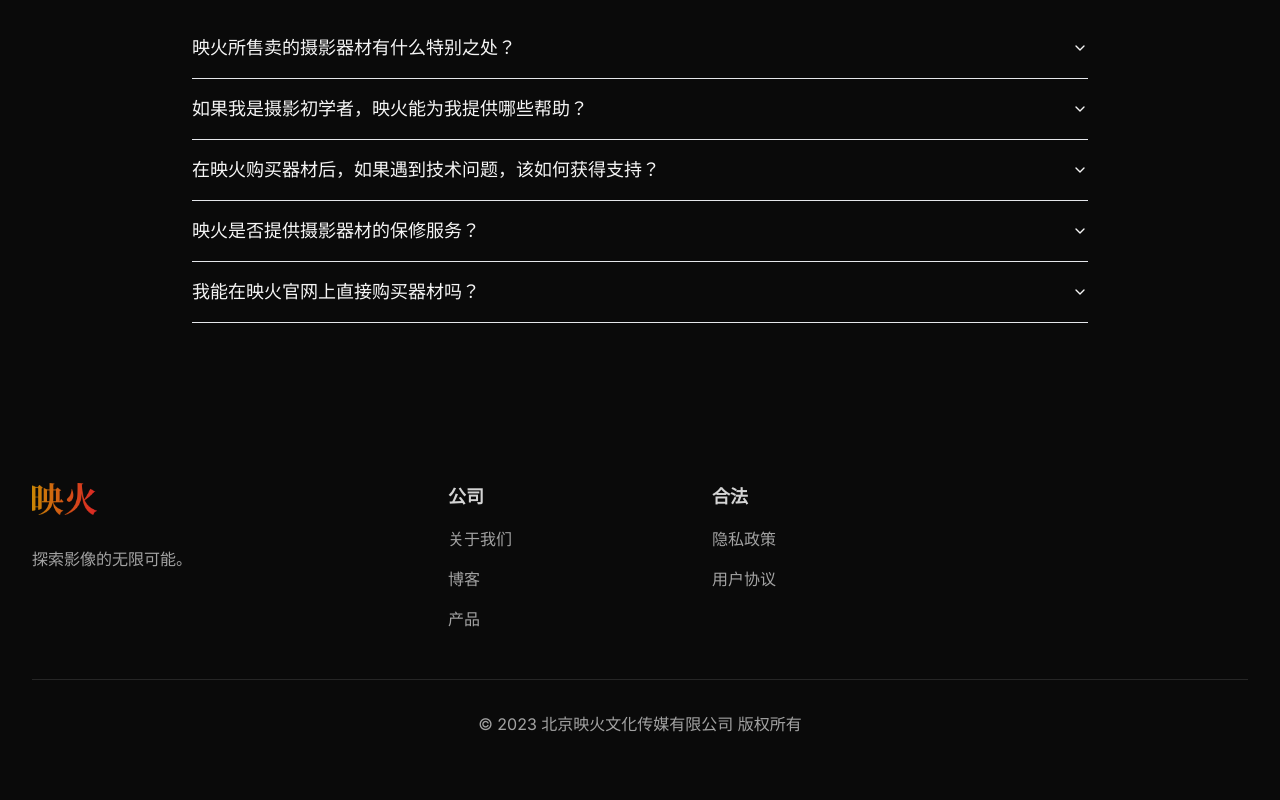
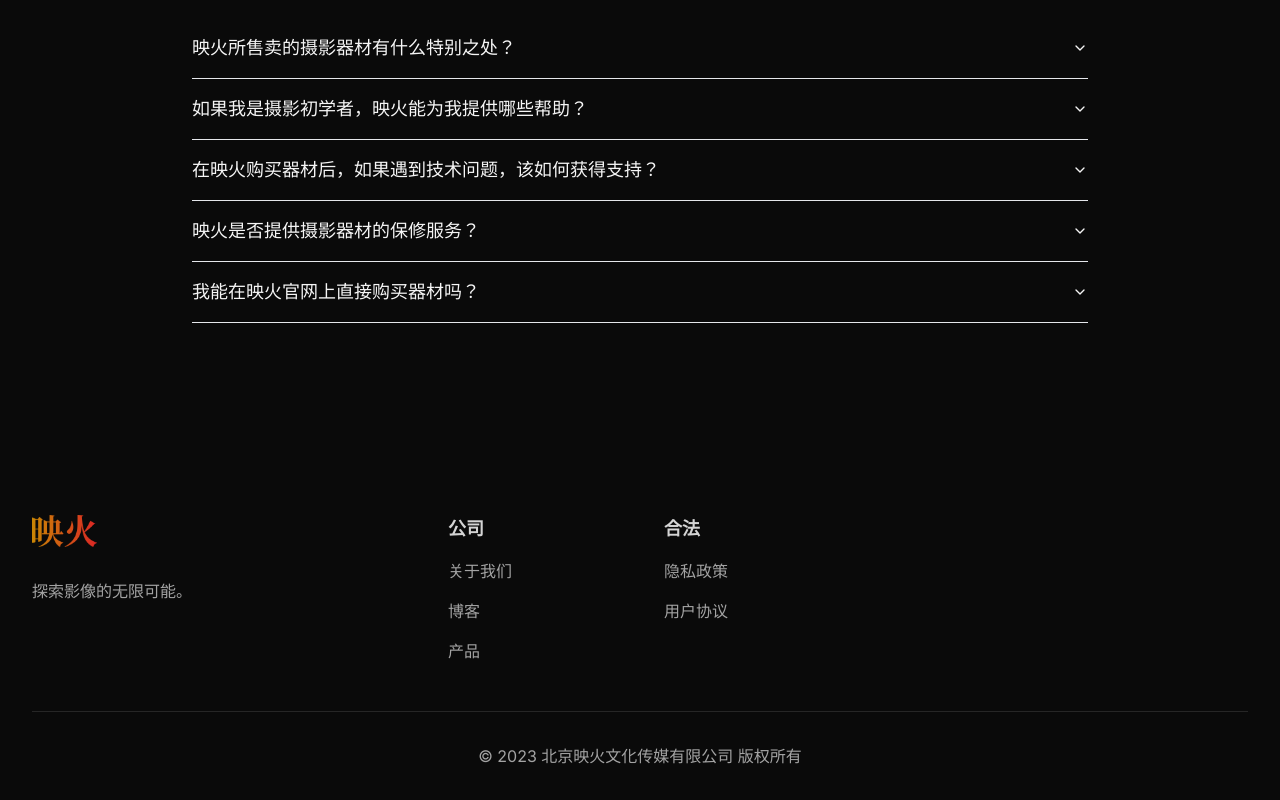
Before and after one commit to dabaz-diebold-dai/yinghuo, a Next.js app: page / in a window 1280 px wide. Shown: the part 2691-3491 px from the top of the page. Before the commit the page ends 3459 px from the top, so only its background shows below. Built offline with nearby package versions, Linux system fonts and the light colour scheme.

Commit message:
Update Footer.tsx

```diff
--- a/components/sections/Footer.tsx
+++ b/components/sections/Footer.tsx
@@ -4,7 +4,7 @@ var today = new Date();
 
 export default function Footer() {
   return (
-    <footer className="bg-neutral-950" aria-labelledby="footer-heading">
+    <footer className="bg-neutral-950 mt-16 mb-4 md:mt-8 md:mb-0" aria-labelledby="footer-heading">
       <h2 id="footer-heading" className="sr-only">
         Footer
       </h2>
@@ -21,7 +21,7 @@ export default function Footer() {
             </p>
           </div>
           <div className="mt-12 grid grid-cols-2 gap-8 xl:mt-0 xl:col-span-2">
-            <div className="md:grid md:grid-cols-2 md:gap-36">
+            <div className="md:grid md:grid-cols-2 md:gap-12">
               <div>
                 <h3 className="text-lg font-semibold text-neutral-300">公司</h3>
                 <ul role="list" className="mt-4 space-y-4">
```
